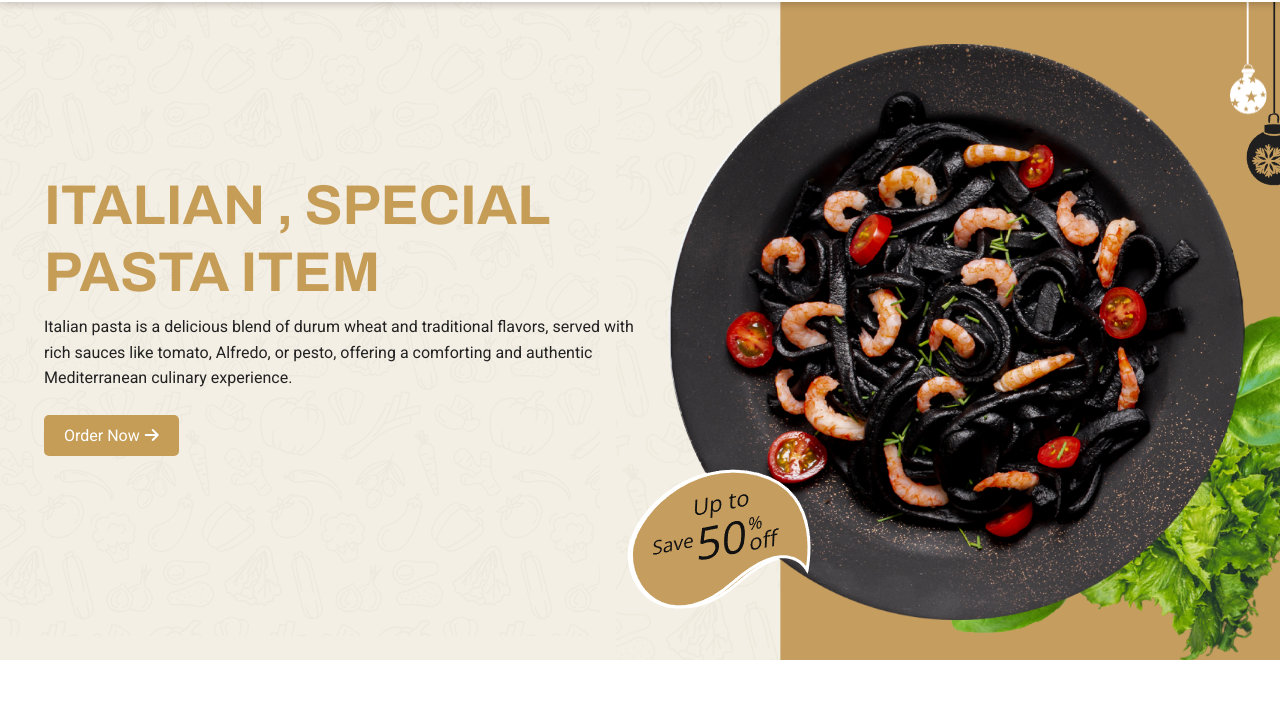
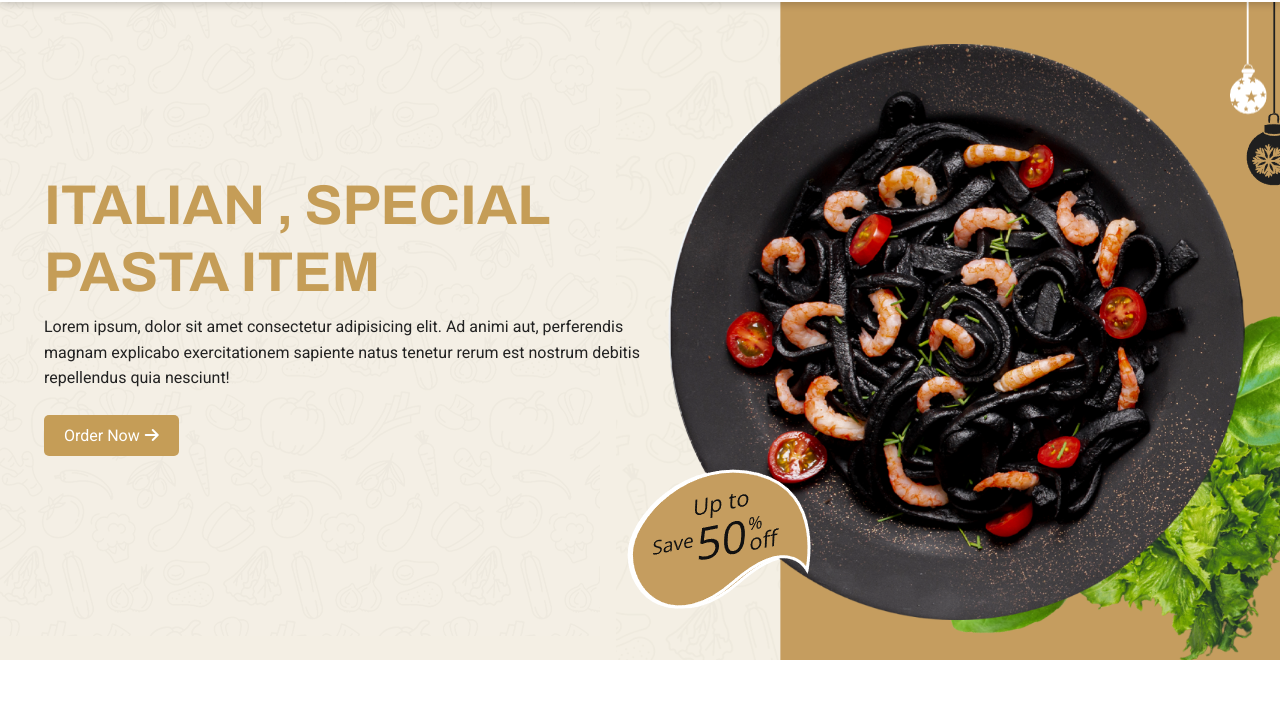
Before and after one commit to kanhaiitp26/TastyStreetFood, a plain HTML site: page index.html in a window 1280 px wide. Shown: the part 97-800 px from the top of the page. Drawn offline with nearby package versions, Linux system fonts and the light colour scheme.

Commit message:
some update

```diff
--- a/index.html
+++ b/index.html
@@ -68,7 +68,9 @@
             <div class="container">
                 <div class="banner-text">
                     <h3>Italian , special pasta item</h3>
-                    <p>Italian pasta is a delicious blend of durum wheat and traditional flavors, served with rich sauces like tomato, Alfredo, or pesto, offering a comforting and authentic Mediterranean culinary experience.</p>
+                    <p>Lorem ipsum, dolor sit amet consectetur adipisicing elit. Ad animi aut, perferendis magnam
+                        explicabo exercitationem sapiente natus tenetur rerum est nostrum debitis repellendus quia
+                        nesciunt!</p>
                     <div class="nav-btn mt-4">
                         <a href="">Order Now<i class="fa-solid fa-arrow-right"></i></a>
                     </div>
```
